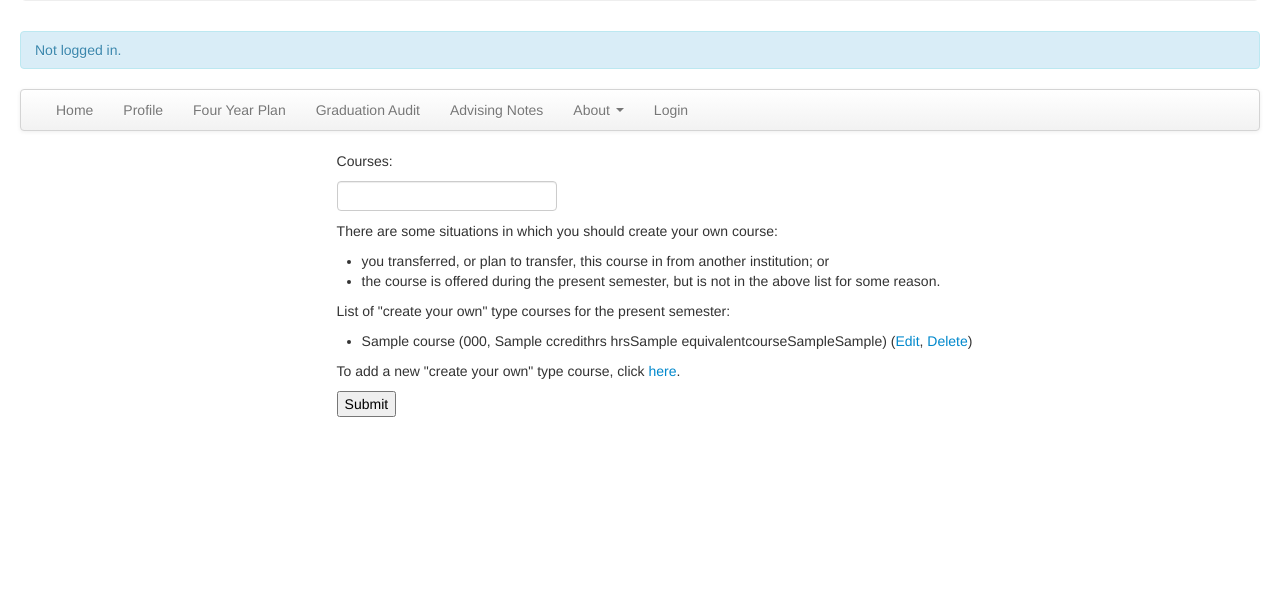
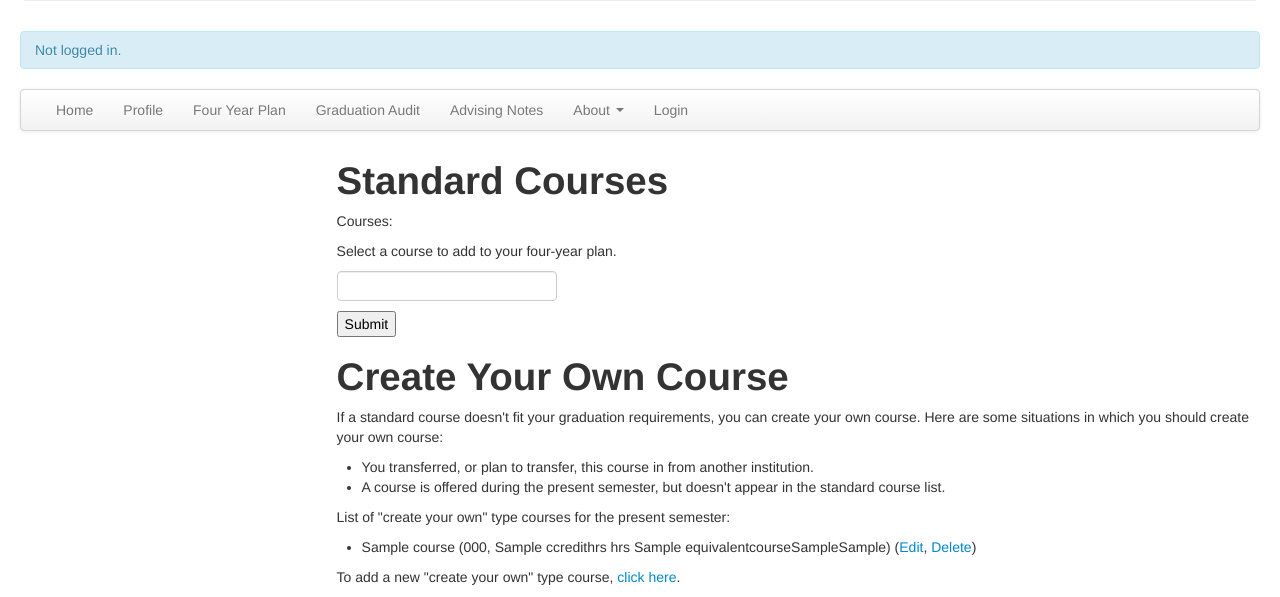
Before and after one commit to quantum-bits/iGrad, a Django app: template planner/templates/updatesemester.html in a window 1280 px wide. Shown: the part 229-826 px from the top of the page. Before the commit the page ends 646 px from the top, so only its background shows below. Run offline with Django 3.2, Linux system fonts and the light colour scheme; the template is opened without the code that fills it: most values are stand-ins (such as "Sample title", 1, 10 or a date in 2020); form fields are guessed from the names that the template uses; parts of the project's set-up code (start-up, migrations or seed data) failed here and were passed over; some libraries are stand-ins or nearby versions.

Commit message:
Reapply some formattng to the Update Semester template.

```diff
--- a/planner/templates/updatesemester.html
+++ b/planner/templates/updatesemester.html
@@ -1,42 +1,78 @@
 {% extends "base.html" %}
+
 {% block extrahead %}
-{% endblock %}
-{% block content %}
   <link href="{{ STATIC_URL }}css/chosen.css" media="screen" rel="stylesheet" type="text/css">
   <script src="http://code.jquery.com/jquery-1.9.0.min.js"></script>
   <script src="http://code.jquery.com/ui/1.9.2/jquery-ui.min.js"></script>
+{% endblock %}
+
+{% block content %}
+  <h1>Standard Courses</h1>
 
   <form action="" method="post">
     {% csrf_token %}
-{% if form.errors %}<p>Please correct the following fields:</p>{% endif %}
+    {% if form.errors %}
+      <p>Please correct the following fields:</p>
+    {% endif %}
+
     <div class="updatesemester_div">
-  {% if form.courses.errors %}<p class = "error">{{ form.courses.errors }}</p>{% endif %}
+      {% if form.courses.errors %}
+	<p class = "error">{{ form.courses.errors }}</p>
+      {% endif %}
       <p><label form="courses" {% if form.courses.errors %} class ="error"{% endif %}>Courses:</label></p>
+
+      <p>Select a course to add to your four-year plan.</p>
       <span>{{ form.courses }}</span>
+    </div>
 
-<p> There are some situations in which you should create your own course: </p>
+    <p>
+      <input type="submit" alt="register" />
+    </p>
+  </form>
+
+  <h1>Create Your Own Course</h1>
+
+  <p>
+    If a standard course doesn't fit your graduation requirements,
+    you can create your own course.
+    Here are some situations in which you should create your own course:
     <ul>
-    <li> you transferred, or plan to transfer, this course in from another
-      institution; or </li>
-    <li> the course is offered during the present semester, but is
-      not in the above list for some reason. </li>
+      <li>
+	You transferred, or plan to transfer, this course in from another institution.
+      </li>
+      <li>
+	A course is offered during the present semester,
+	but doesn't appear in the standard course list.
+      </li>
     </ul>
-<p> List of "create your own" type courses for the present semester: </p>
+  </p>
+
+  <p>List of "create your own" type courses for the present semester:
     <ul>
       {% for course in sccdatablock %}
-    <li> {{course.cname}} ({{course.cnumber}}, {{course.ccredithrs}} hrs{{course.equivalentcourse}}{{course.sp}}{{course.cc}})
-      (<a class="other" href="/updatecyoc/{{instanceid}}/{{ course.courseid }}/">Edit</a>,
-<a class="other" href="/deletecyoc/2/{{instanceid}}/{{ course.courseid }}/">Delete</a>)
+	<li>
+	  {{course.cname}}
+	  ({{course.cnumber}},
+	  {{course.ccredithrs}} hrs
+	  {{course.equivalentcourse}}{{course.sp}}{{course.cc}})
+	  (<a class="other" href="{% url 'update_cyoc' instanceid course.courseid %}">Edit</a>,
+	   <a class="other" href="{% url 'delete_cyoc' 2 instanceid course.courseid %}">Delete</a>)
 	</li>
+      {% empty %}
+	<li>None</li>
       {% endfor %}
     </ul>
-<p> To add a new "create your own" type course, click
-  <a class="other" href="/addcreateyourowncourse/{{instanceid}}/">here</a>.
-<p></p>
-<p><input type="submit" alt="register" /></p>
+  </p>
+
+  <p>To add a new "create your own" type course,
+    <a class="other" href="{% url 'add_cyoc' instanceid %}">click here</a>.
+  </p>
+
   </form>
 
   <script src="{{ STATIC_URL }}js/chosen.jquery.js" type="text/javascript"></script>
-  <script type="text/javascript"> $("#id_courses").chosen(); $(".chzn-select-deselect").chosen({allow_single_deselect:true}); </script>
+  <script type="text/javascript">
+    $("#id_courses").chosen(); $(".chzn-select-deselect").chosen({allow_single_deselect:true});
+  </script>
 
 {% endblock %}
```
Lines whose indentation alone changed are shown as unchanged.
